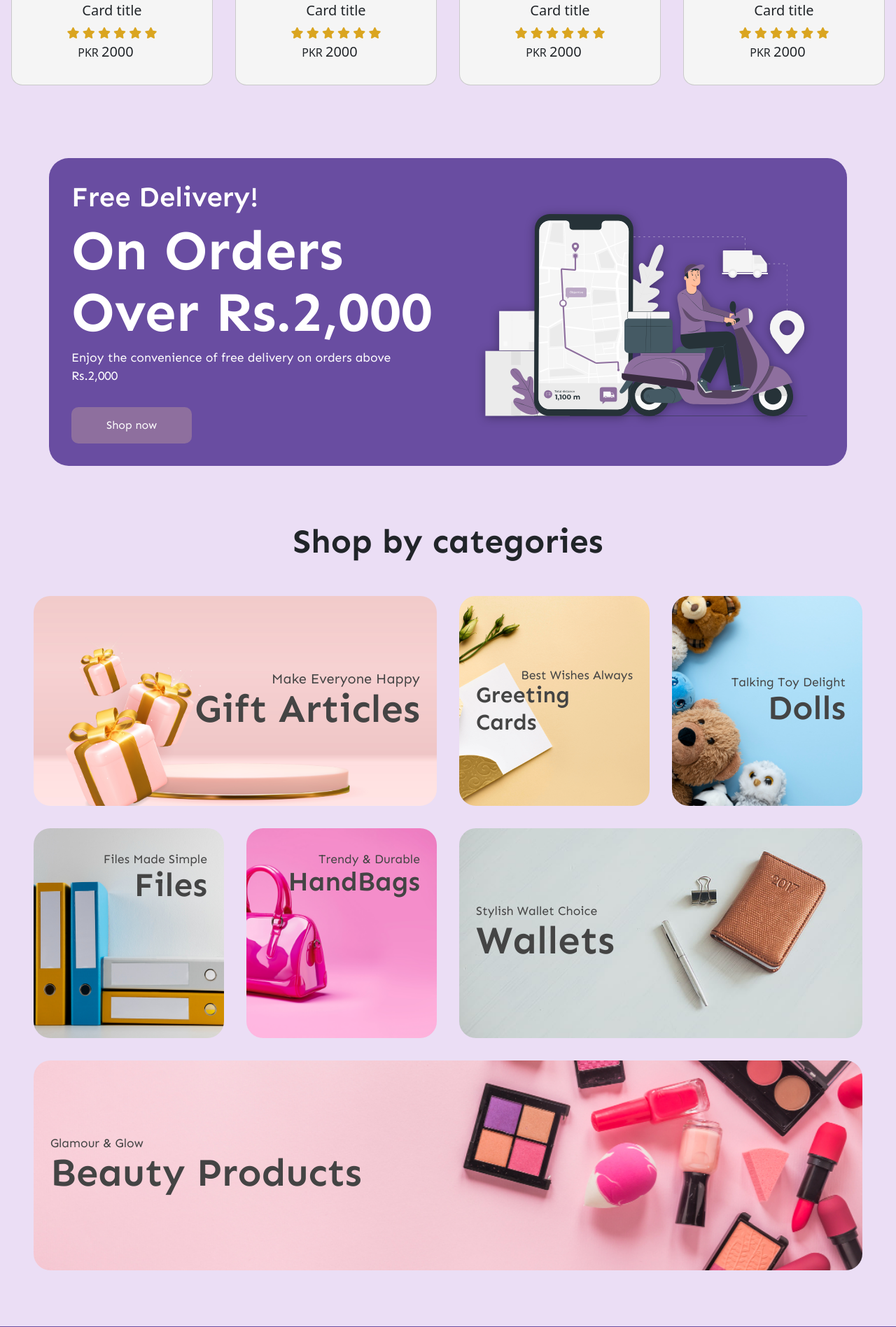
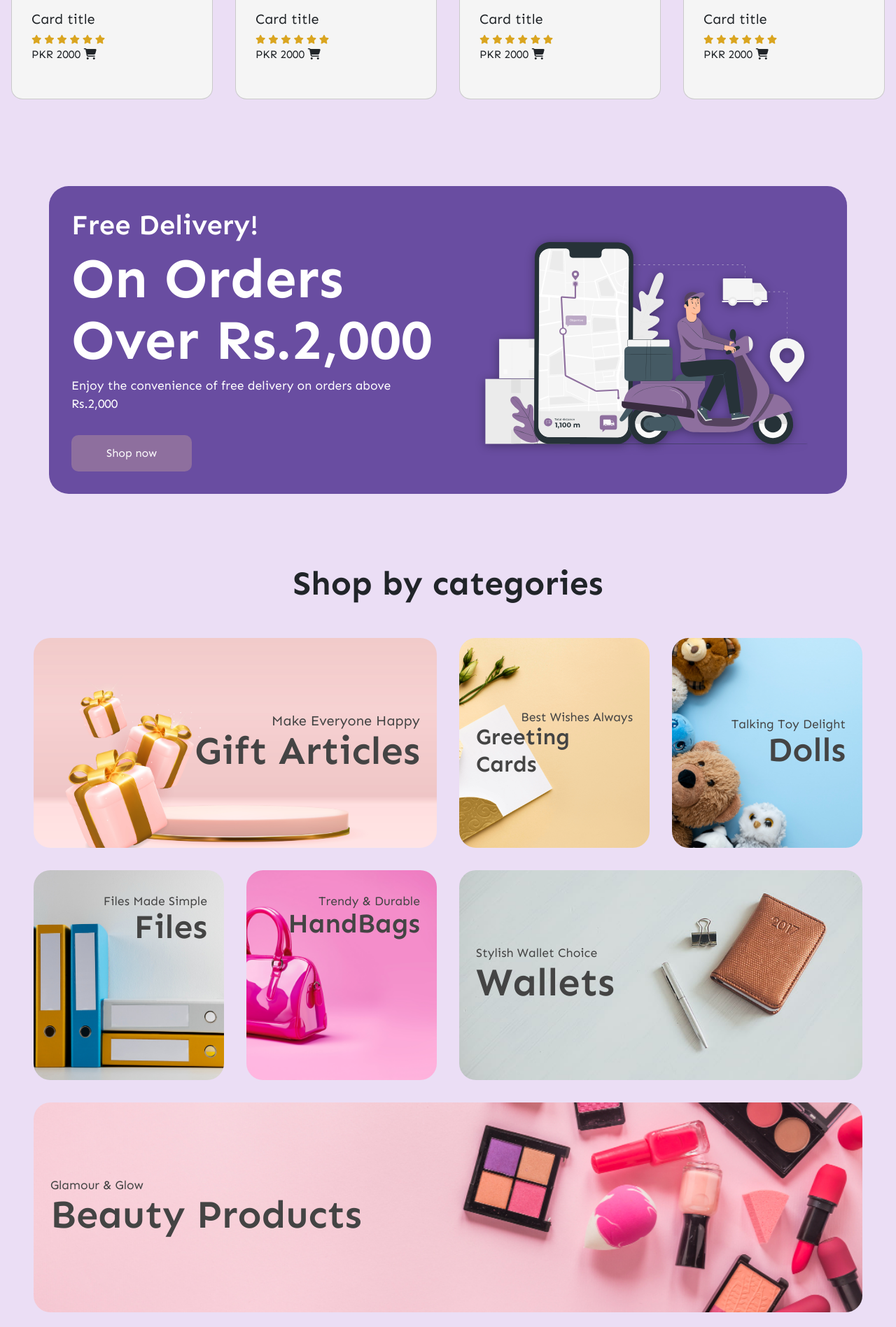
Before and after one commit to mkayf/Arts---online-shopping-card, a PHP site: page / in a window 1280 px wide. Shown: the part 1470-3367 px from the top of the page at 70% size. Run offline with PHP 8.4, Linux system fonts and the light colour scheme; some libraries are stand-ins or nearby versions.

Commit message:
Card and product category created

```diff
--- a/index.php
+++ b/index.php
@@ -14,8 +14,6 @@
         crossorigin="anonymous" referrerpolicy="no-referrer" />
     <!-- Custom CSS -->
     <link rel="stylesheet" href="./styles/home-style.css">
-    <!-- Hero section css -->
-    <link rel="stylesheet" href="./styles/hero-section.css">
 </head>
 
 <body>
@@ -38,7 +36,7 @@
                 <div class="carousel-inner">
                     <div class="carousel-item active" data-bs-interval="2000">
                         <div class="c-content-div">
-                            <h1>Your One-Stop Shop for Arts, Gifts, and More</h1>
+                            <h1>Your One-Stop Shop for Stationery, Gifts, and More</h1>
                             <p>Explore our carefully curated collection of unique gifts, arts, and accessories. Shop
                                 with ease and have your favorites delivered right to your door.</p>
                             <a href="#" class="purple-btn">Shop now</a>
@@ -67,7 +65,11 @@
                         <img src="https://images.unsplash.com/photo-1523275335684-37898b6baf30?fm=jpg&q=60&w=3000&ixlib=rb-4.0.3&ixid=M3wxMjA3fDB8MHxzZWFyY2h8Mnx8cHJvZHVjdHxlbnwwfHwwfHx8MA%3D%3D"
                             class="card-img-top" alt="...">
                         <div class="card-body">
-                            <h5 class="trending-products-card-title">Card title</h5>
+                            <div class="card-top-content">
+                                <h5 class="trending-products-card-title">Card title good point here it is now</h5>
+                            </div>
+                            <div class="card-middle-content">
+                                <label for="">PKR <span>2000</span></label>
                                 <div class="trending-cards-rating">
                                     <i class="fa-solid fa-star"></i>
                                     <i class="fa-solid fa-star"></i>
@@ -76,9 +78,11 @@
                                     <i class="fa-solid fa-star"></i>
                                     <i class="fa-solid fa-star"></i>
                                 </div>
-                            <div class="trending-cards-rupees">
-                                <label for="">PKR <span>2000</span></label>
-                                <i class="fa-solid fa-cart-shopping trending-cards-cart"></i>
+                            </div>
+                            <div class="card-bottom-content">
+                                <button class="product-cart-btn">
+                                    <i class="fa-solid fa-cart-shopping     trending-cards-cart"></i>
+                                </button>
                             </div>
                         </div>
                     </div>
--- a/styles/home-style.css
+++ b/styles/home-style.css
@@ -68,7 +68,7 @@
     --space-1: 1px;
     --space-2: 2px;
     --space-3: 3px;
-    --top-spacing: 80px;
+    --top-spacing: 100px;
 }
 
 /* shop button pre styled */
@@ -399,60 +409,70 @@ header .offcanvas-links li a{
     display: flex;
     justify-content: center;
     align-items: center;
-    font-family:  var(--dancing-bold);
-}
-.trending-products-heading h1{
-    font-size: 3rem;
-}
-.card-img-top{
-    height: 350px;
 }
 .card{
     border-radius: 16px;
     overflow: hidden;
     background-color:whitesmoke;
     box-sizing: border-box;
-    padding: 0;
+    padding: 16px;
     margin: 24px 16px;
     height: 350px;
 }
-.trending-products-card-title{
-    text-align: center;
+.card-img-top{
+    height: 350px;
+    /* border: 2px solid blue; */
 }
+
 .card img{
     transition: all ease 0.6s;
     width: 100%;
     height:auto;
     object-fit: cover;
+    border-radius: 8px;
 }
 .card img:hover{
     transform: scale(1.5);
 }
-.trending-cards-rating{
-    text-align: center;
-    color: goldenrod;
-}
-.trending-cards-rupees{
-    display: flex;
-    justify-content: center;
-    align-items: center;
-}
-.trending-cards-rupees span{
-    font-size: 20px;
-}
-.trending-cards-cart{
-    transform: translateX(120px);
-    font-size: 16px;
-    opacity: 0;
-    transition: all ease-in-out 0.6s, transform 1.5s ease;
-    position: relative;
-    left: 5px;
-}
-.card:hover .trending-cards-cart{
-    opacity: 1;
-    transform: translateX(0);
+.card-body{
+    /* border: 2px solid red; */
+    font-family: var(--sen-regular);
+    padding: 16px 12px 0 12px
 }
 
+.card-body .card-top-content h5{
+    font-size: 1.1rem;
+    font-weight: 600;
+}
+
+.card-body .card-middle-content{
+    display: flex;
+    align-items: center;
+    justify-content: space-between ;
+}
+
+.trending-cards-rating{
+    color: goldenrod;
+    font-size: 0.8rem;
+}
+
+.product-cart-btn{
+    margin-top: 12px;
+    border: none;
+    background-color: var(--button-color);
+    width: 55px;
+    height: 40px;
+    color: whitesmoke;
+    border-radius: 36px;
+    transform: translateY(60px);
+    opacity: 0;
+    transition: all 0.7s ease-in-out;
+}
+
+.card:hover .product-cart-btn{
+    opacity: 1;
+    transform: translateY(0px);
+}
 /* Trending-products-Responsive  */
 
 @media (max-width: 960px){
```
Also changed, not shown: other parts of styles/home-style.css (+34 -11 lines), test.php (added, +18 -0 lines). Lines whose indentation alone changed are shown as unchanged.
